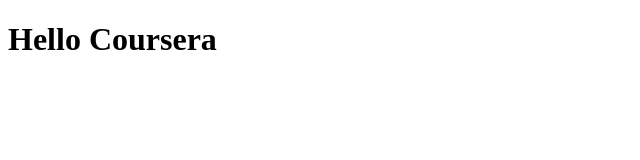
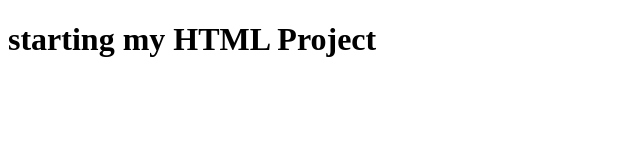
Before and after one commit to Billionere/coursera, a plain HTML site: page site/index.html in a window 1280 px wide. Shown: the whole page, without its empty margins (0-640 px from the left). Drawn offline with Linux system fonts and the light colour scheme.

Commit message:
My First Web Page.

```diff
--- a/site/index.html
+++ b/site/index.html
@@ -1,9 +1,10 @@
 <!DOCTYPE html>
 <html>
 <head>
-	<title>Hello Coursera</title>
+	<title>Coursera</title>
 </head>
 <body>
-<h1>Hello Coursera</h1>
+<h1>starting my HTML Project</h1>
+<p>	</p>
 </body>
 </html>
```
